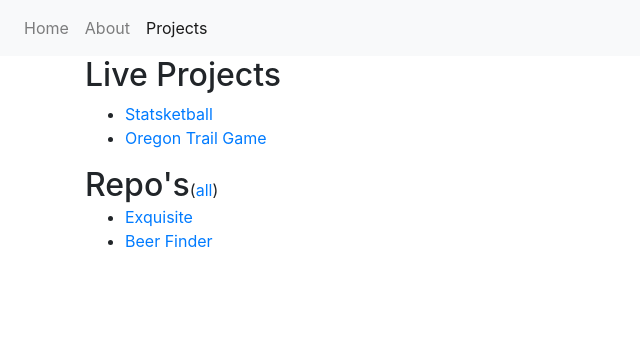
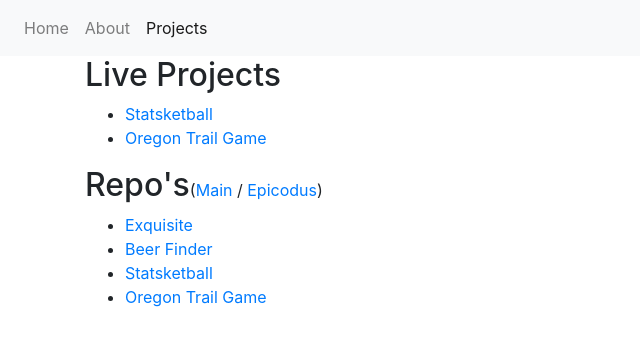
Before and after one commit to ryanmcalpin/portfolio, an Angular app: page /projects in a window 1280 px wide. Shown: the top 346 px of the page, without its empty margins (0-640 px from the left). Built offline with nearby package versions, Linux system fonts and the light colour scheme.

Commit message:
add more project links

```diff
--- a/src/app/projects/projects.component.css
+++ b/src/app/projects/projects.component.css
@@ -1,3 +1,7 @@
 #header h2, #header p {
   display: inline;
 }
+
+#header {
+  margin-bottom: 8px;
+}
--- a/src/app/projects/projects.component.html
+++ b/src/app/projects/projects.component.html
@@ -6,9 +6,11 @@
 
 <div id="header">
   <h2>Repo's</h2>
-  <p>(<a href="https://github.com/ryanmcalpin" target="_blank">all</a>)</p>
+  <p>(<a href="https://github.com/ryanmcalpin" target="_blank">Main</a> / <a href="https://github.com/ryanmcalpin-epicodus">Epicodus</a>)</p>
 </div>
 <ul>
   <li><a href="https://github.com/ryanmcalpin/exquisite" target="_blank">Exquisite</a></li>
   <li><a href="https://github.com/ryanmcalpin/beer-finder" target="_blank">Beer Finder</a></li>
+  <li><a href="https://github.com/ryanmcalpin/statsketball" target="_blank">Statsketball</a></li>
+  <li><a href="https://github.com/warnock/oregon-trail-game" target="_blank">Oregon Trail Game</a></li>
 </ul>
```
